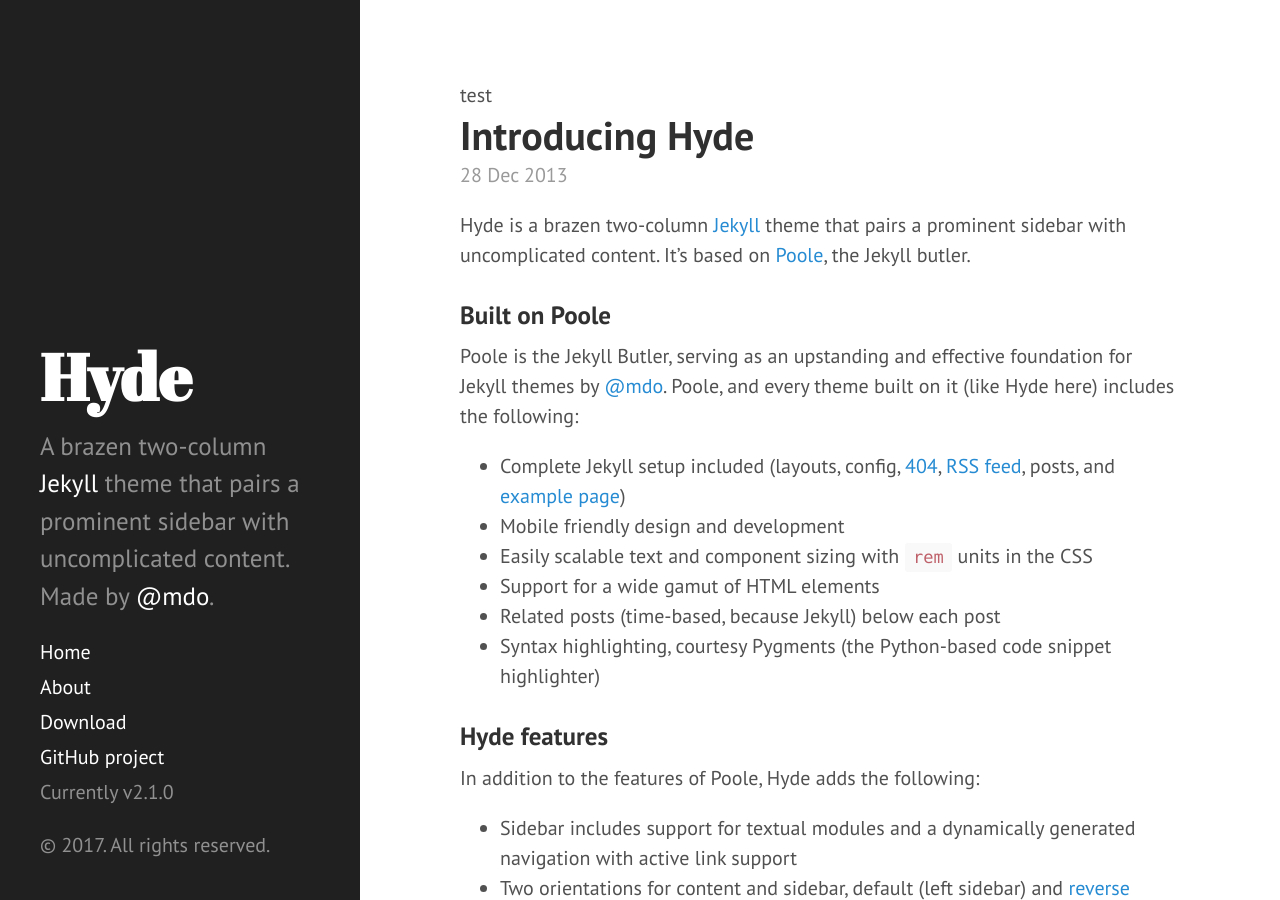
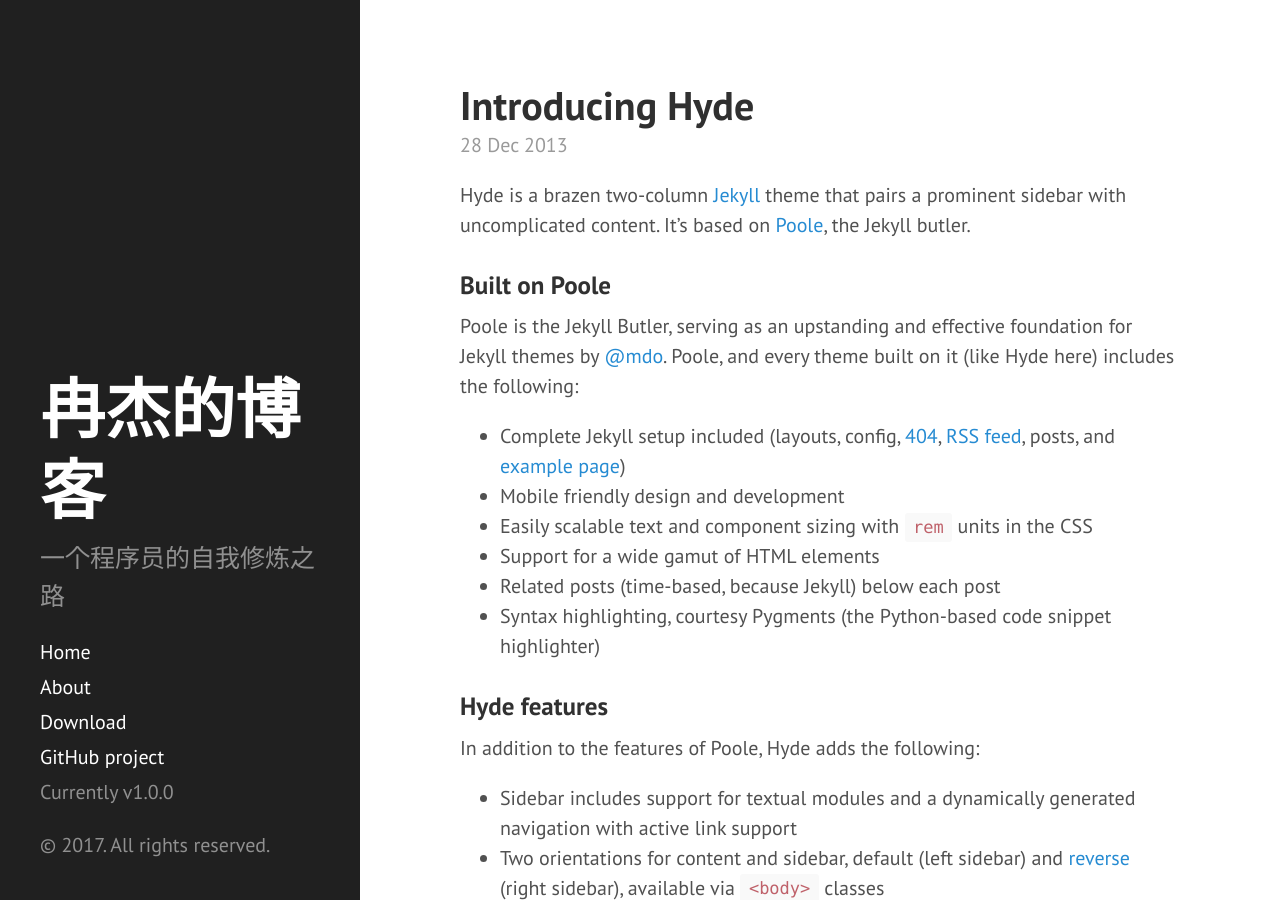
Before and after one commit to quranjie/quranjie.github.io, a Jekyll site: the page built from index.html, in a window 1280 px wide and 900 px high. Built offline with Jekyll 4.4.1, drawn with Linux system fonts in a browser that asks for light colours; Markdown is read by kramdown in place of the engine named in the settings; the list of posts is cut into pages by our own code.

Commit message:
change some configs

```diff
--- a/CNAME
+++ b/CNAME
@@ -1 +1 @@
-hyde.getpoole.com
+ranjie.feng.com
--- /dev/null
+++ b/Gemfile
@@ -0,0 +1,2 @@
+source 'https://rubygems.org'
+gem 'github-pages', group: :jekyll_plugins
--- a/_config.yml
+++ b/_config.yml
@@ -3,20 +3,19 @@
 highlighter:      pygments
 
 # Setup
-title:            Hyde
-tagline:          'A Jekyll theme'
-description:      'A brazen two-column <a href="http://jekyllrb.com" target="_blank">Jekyll</a> theme that pairs a prominent sidebar with uncomplicated content. Made by <a href="https://twitter.com/mdo" target="_blank">@mdo</a>.'
-url:              http://hyde.getpoole.com
+title:            冉杰的博客
+description:      '一个程序员的自我修炼之路'
+url:              http://quranjie.github.io
 baseurl:          /
 
 author:
-  name:           'Mark Otto'
-  url:            https://twitter.com/mdo
+  name:           'ranjie'
+  url:            https://github.com/quranjie
 
 paginate:         5
 
 # Custom vars
-version:          2.1.0
+version:          1.0.0
 
 github:
-  repo:           https://github.com/poole/hyde
+  repo:           https://github.com/quranjie/quranjie.github.io
--- a/android/index.html
+++ /dev/null
@@ -1 +0,0 @@
-hello android
--- a/index.html
+++ b/index.html
@@ -2,7 +2,6 @@
 layout: default
 title: Home
 ---
-<div>test</div>
 <div class="posts">
   {% for post in paginator.posts %}
   <div class="post">
```
